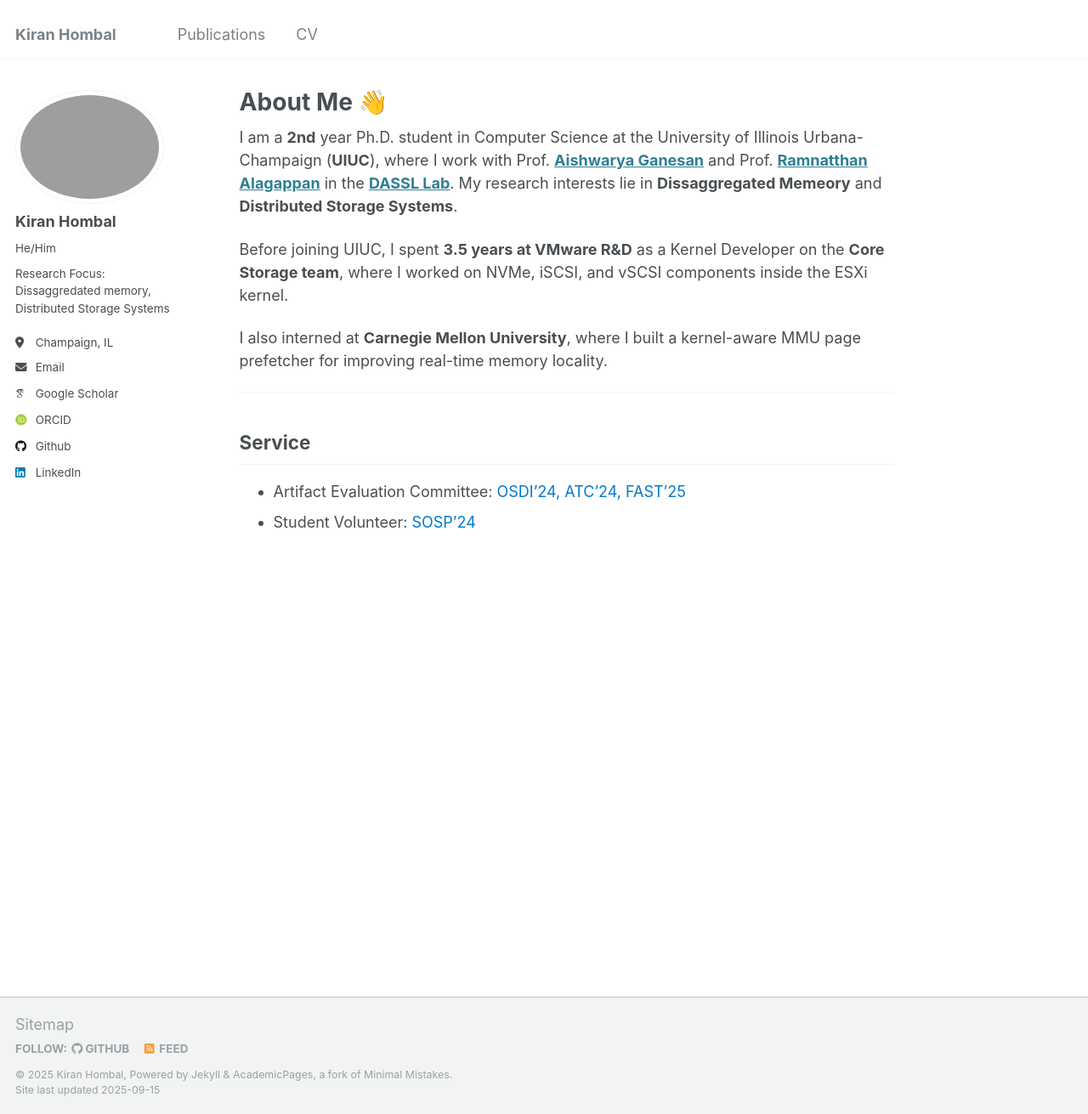
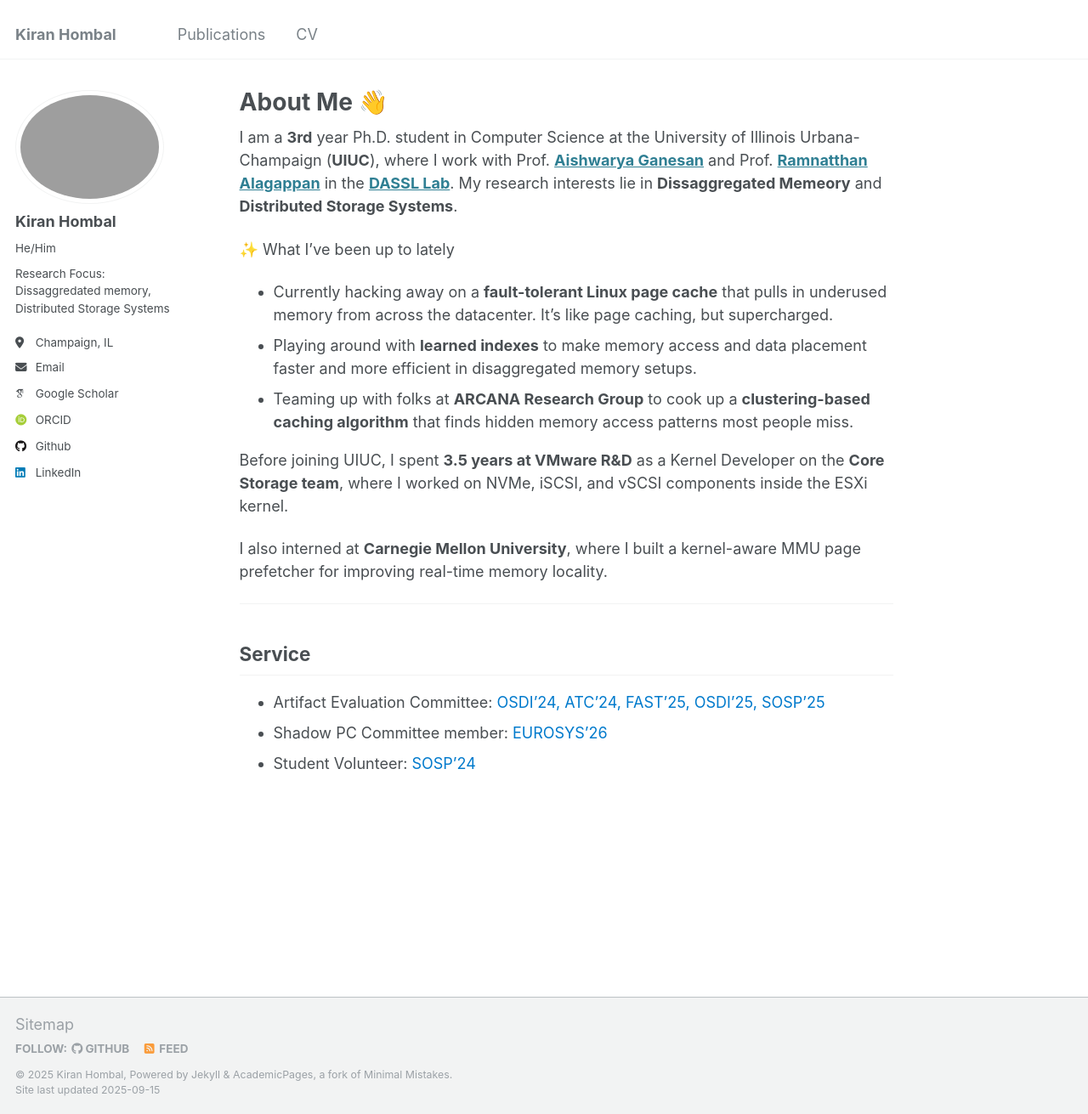
Before and after one commit to KSTARK007/KSTARK007.github.io, a Jekyll site: the page built from _pages/about.md, in a window 1280 px wide and 1311 px high. Shown: the whole window at 85% size. Built offline with Jekyll 4.4.1, drawn with Linux system fonts in a browser that asks for light colours; some web fonts are replaced.

Commit message:
updating service and adding a what I have been upto section

```diff
--- a/_pages/about.md
+++ b/_pages/about.md
@@ -7,15 +7,26 @@ redirect_from:
   - /about.html
 ---
 
-I am a **2nd** year Ph.D. student in Computer Science at the University of Illinois Urbana-Champaign (**UIUC**), where I work with Prof. [**Aishwarya Ganesan**](https://aishwaryaganesan.github.io/) and Prof. [**Ramnatthan Alagappan**](https://ramalagappan.github.io/) in the [**DASSL Lab**](https://dassl-uiuc.github.io/). My research interests lie in **Dissaggregated Memeory** and **Distributed Storage Systems**.
+I am a **3rd** year Ph.D. student in Computer Science at the University of Illinois Urbana-Champaign (**UIUC**), where I work with Prof. [**Aishwarya Ganesan**](https://aishwaryaganesan.github.io/) and Prof. [**Ramnatthan Alagappan**](https://ramalagappan.github.io/) in the [**DASSL Lab**](https://dassl-uiuc.github.io/). My research interests lie in **Dissaggregated Memeory** and **Distributed Storage Systems**.
+
+✨ What I’ve been up to lately
+
+<!-- - Built **UniCache**, a smart caching layer that cuts down redundancy in replicated storage using something called **Replication-Aware Caching (RAC)** — because nobody likes duplicate data everywhere. -->
+<!-- - Helped design a system to provide **cache-coherent access** to coarse-grained objects on a rack-scale CXL pod (shared) with limited hardware coherence. — basically making memory sharing across the rack less of a headache. -->
+- Currently hacking away on a **fault-tolerant Linux page cache** that pulls in underused memory from across the datacenter. It’s like page caching, but supercharged.
+- Playing around with **learned indexes** to make memory access and data placement faster and more efficient in disaggregated memory setups.
+- Teaming up with folks at **ARCANA Research Group** to cook up a **clustering-based caching algorithm** that finds hidden memory access patterns most people miss.
+
 
 Before joining UIUC, I spent **3.5 years at VMware R&D** as a Kernel Developer on the **Core Storage team**, where I worked on NVMe, iSCSI, and vSCSI components inside the ESXi kernel.
 
 I also interned at **Carnegie Mellon University**, where I built a kernel-aware MMU page prefetcher for improving real-time memory locality.
 
+
 ---
 
 ## Service
 
-- Artifact Evaluation Committee: <span style="color:#007acc">OSDI'24, ATC'24, FAST'25</span>
+- Artifact Evaluation Committee: <span style="color:#007acc">OSDI'24, ATC'24, FAST'25, OSDI'25, SOSP'25</span>
+- Shadow PC Committee member: <span style="color:#007acc">EUROSYS'26</span>
 - Student Volunteer: <span style="color:#007acc">SOSP'24</span>
```
